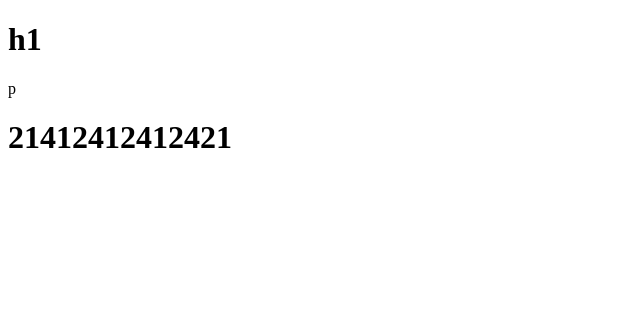
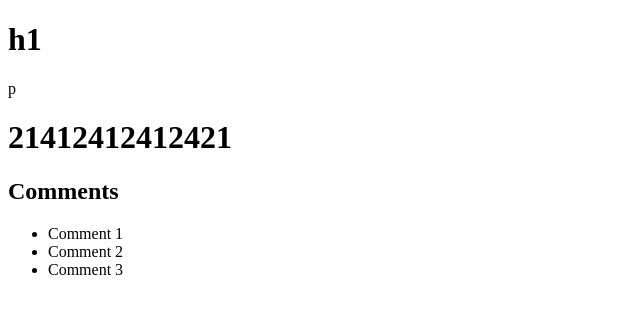
Before and after one commit to Kostia897/test, a plain HTML site: page index.html in a window 1280 px wide. Shown: the whole page, without its empty margins (0-640 px from the left). Drawn offline with Linux system fonts and the light colour scheme.

Commit message:
Comment section added

```diff
--- a/index.html
+++ b/index.html
@@ -9,5 +9,15 @@
     <h1>h1</h1>
     <p>p</p>
     <h1>21412412412421</h1>
+
+
+    <div class="comments_section">
+        <h2>Comments</h2>
+        <ul>
+            <li>Comment 1</li>
+            <li>Comment 2</li>
+            <li>Comment 3</li>
+        </ul>
+    </div>
 </body>
 </html>
```
Also changed, not shown: style.css.txt (added).
